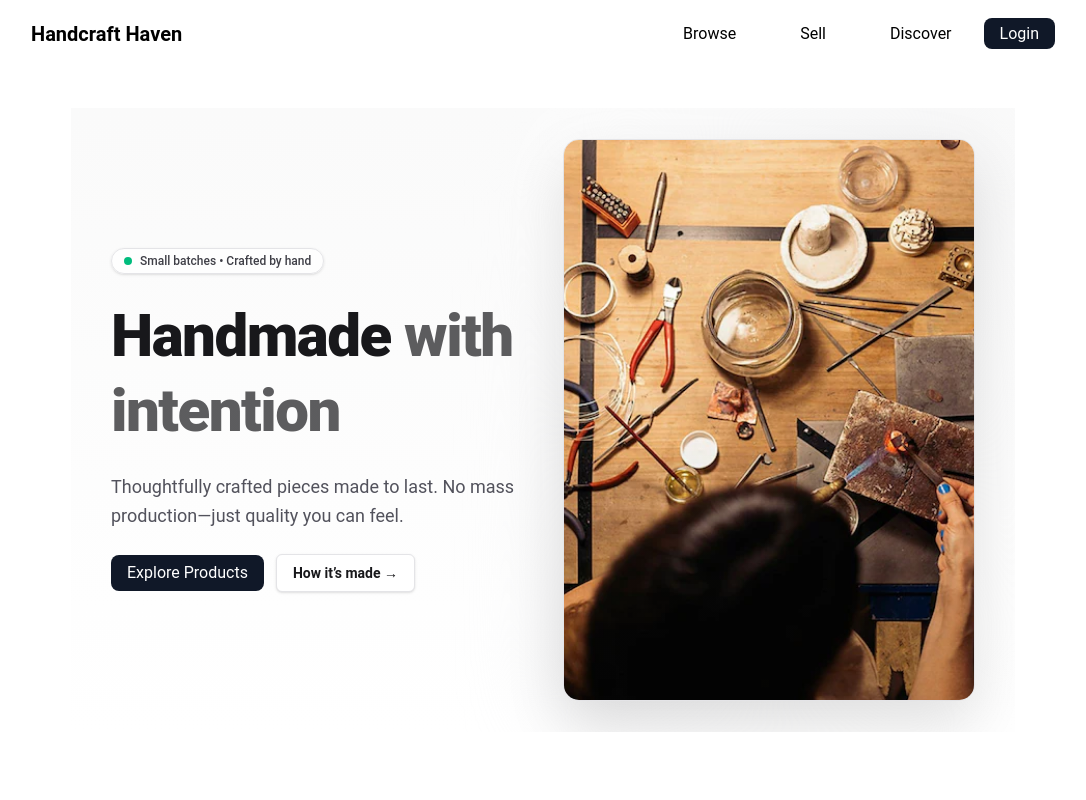
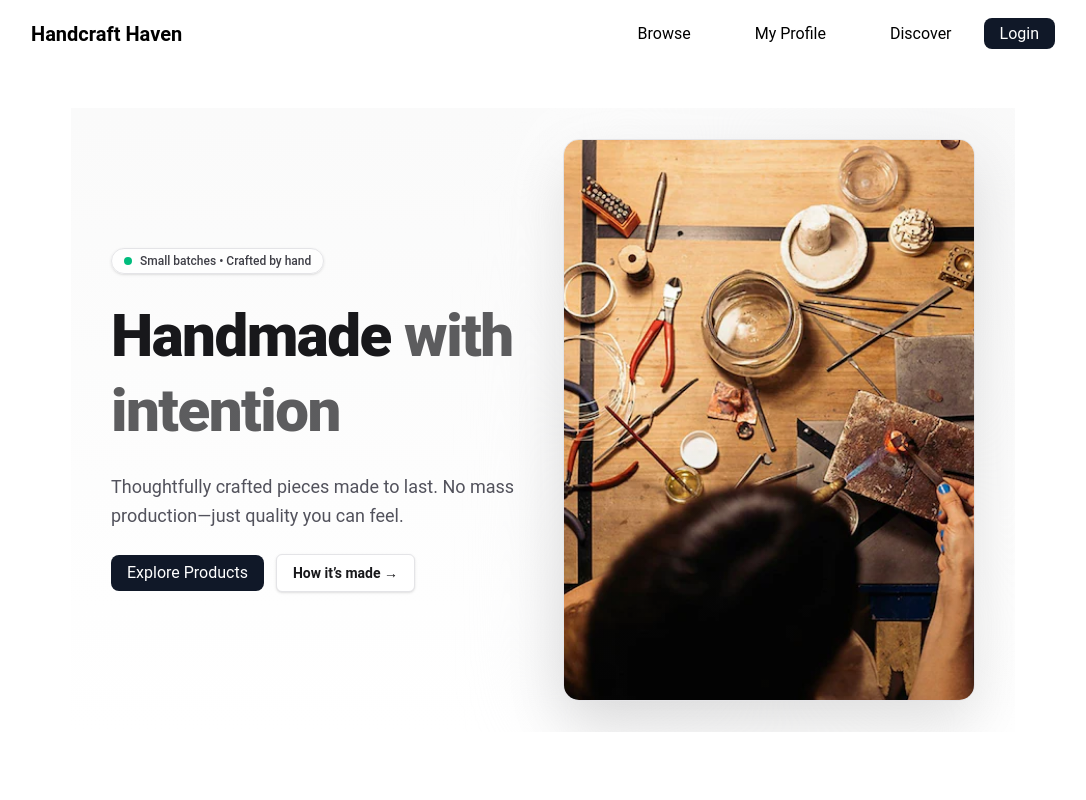
Before and after one commit to SimphiweNkabinde/handcrafted-haven, a Next.js app: page / in a window 1280 px wide. Shown: the top 800 px of the page, without its empty margins (97-1183 px from the left). Built offline with nearby package versions, Linux system fonts and the light colour scheme; no server answers; the database is empty.

Commit message:
My Profile

```diff
--- a/app/ui/components/main-header.tsx
+++ b/app/ui/components/main-header.tsx
@@ -5,7 +5,7 @@ import MobileMenu from "@/app/ui/mobile-menu";
 
 const navItems = [
   { href: "/products", label: "Browse" },
-  { href: "/profile", label: "Sell" },
+  { href: "/profile", label: "My Profile" },
   { href: "/profiles", label: "Discover" },
 ];
 
```
